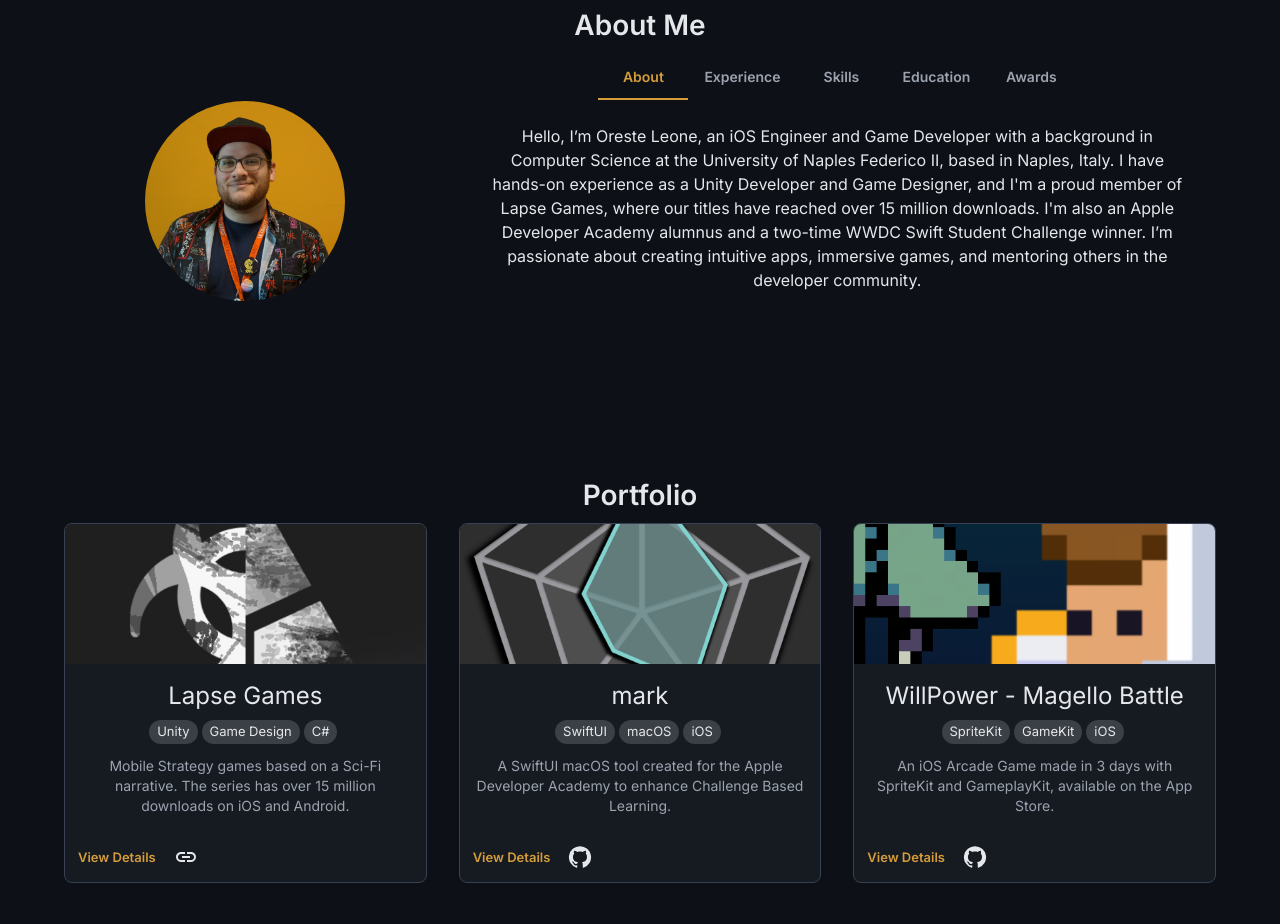
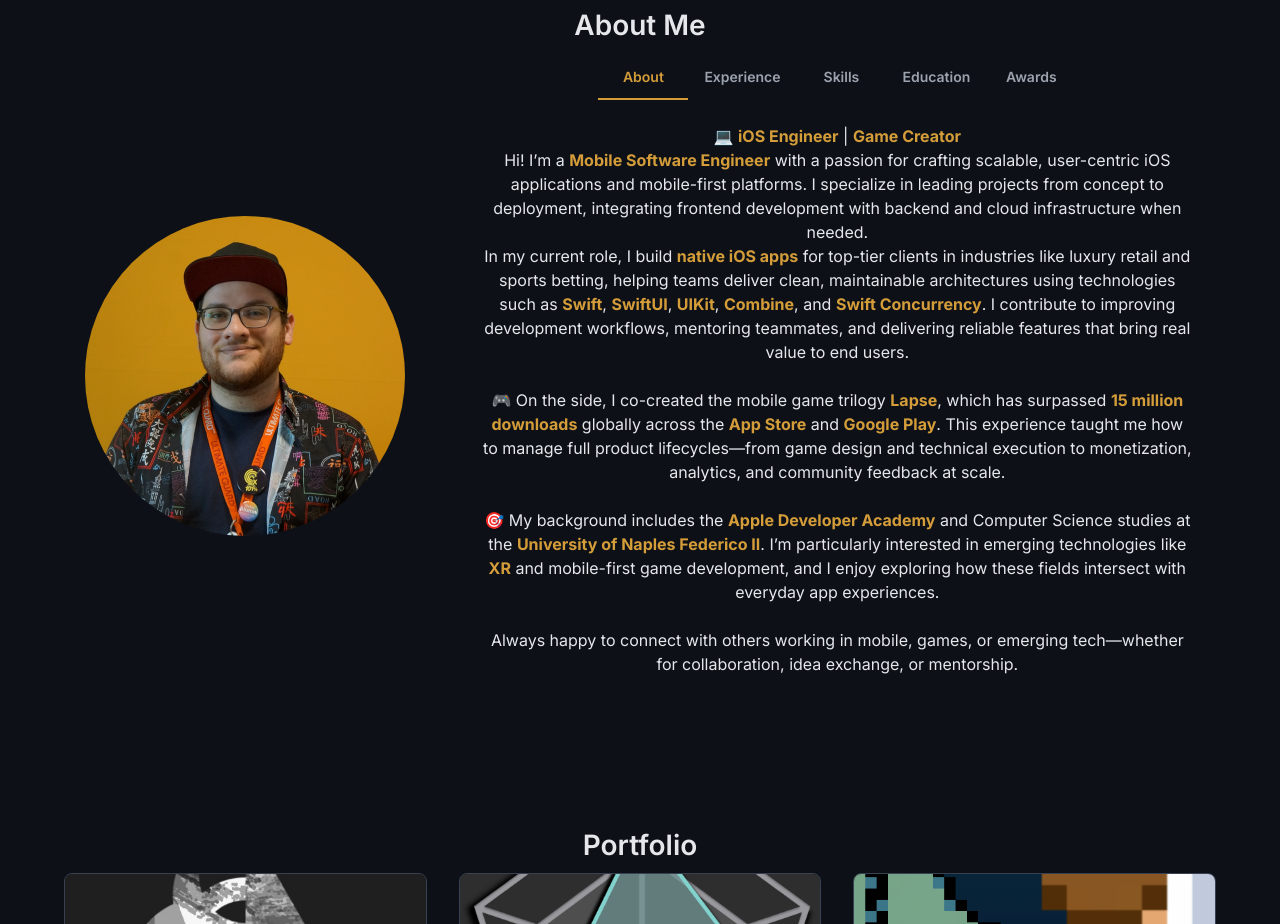
Before and after one commit to orleonedev/orleonedev.github.io, a React (Vite) app: page / in a window 1280 px wide. Shown: the part 920-1844 px from the top of the page. Built offline with nearby package versions, Linux system fonts and the light colour scheme.

Commit message:
enhance about

```diff
--- a/src/components/About.tsx
+++ b/src/components/About.tsx
@@ -4,6 +4,9 @@
 import { skills } from '../data/skills';
 import { education } from '../data/education';
 import { awards } from '../data/awards';
+import { aboutHighlightedText, aboutText } from '../data/about';
+import { MultilineHighlightedTypography } from './MultilineHighlightedTypography';
+
 
 const About: React.FC = () => {
   const [tabIndex, setTabIndex] = useState(0);
@@ -22,7 +25,7 @@
           <Avatar
             alt="Oreste Leone"
             src="/oldPortfolioFiles/assets/img/ProfileSquaredMedium.png"
-            sx={{ width: 200, height: 200 }}
+            sx={{ width: 320, height: 320 }}
           />
         </Grid>
         <Grid size={{ xs: 12, md: 8 }}>
@@ -34,7 +37,12 @@
             <Tab label="Awards" />
           </Tabs>
           <Box sx={{ p: 3, minHeight: 250, overflowY: 'auto' }}>
-            {tabIndex === 0 && <Typography>Hello, I’m Oreste Leone, an iOS Engineer and Game Developer with a background in Computer Science at the University of Naples Federico II, based in Naples, Italy. I have hands-on experience as a Unity Developer and Game Designer, and I'm a proud member of Lapse Games, where our titles have reached over 15 million downloads. I'm also an Apple Developer Academy alumnus and a two-time WWDC Swift Student Challenge winner. I’m passionate about creating intuitive apps, immersive games, and mentoring others in the developer community.</Typography>}
+            {tabIndex === 0 && <MultilineHighlightedTypography
+              text={aboutText}
+              highlightPhrases={aboutHighlightedText}
+              highlightColor='primary.main'
+              variant="body1"
+            />}
             {tabIndex === 1 && (
               <Box>
                 {experiences.map((exp, index) => (
@@ -53,7 +61,7 @@
               </Box>
             )}
             {tabIndex === 3 && (
-                <Box>
+              <Box>
                 {education.map((edu, index) => (
                   <Box key={index} sx={{ mb: 2 }}>
                     <Typography variant="h6">{edu.role} at {edu.company}</Typography>
@@ -63,7 +71,7 @@
               </Box>
             )}
             {tabIndex === 4 && (
-                <Box>
+              <Box>
                 {awards.map((award, index) => (
                   <Box key={index} sx={{ mb: 2 }}>
                     <Typography variant="h6">{award.title}</Typography>
--- /dev/null
+++ b/src/components/MultilineHighlightedTypography.tsx
@@ -0,0 +1,73 @@
+import React from 'react';
+import { Typography, Box } from '@mui/material';
+import type { TypographyProps } from '@mui/material/Typography';
+
+interface MultilineHighlighterProps extends TypographyProps {
+  text: string;
+  highlightPhrases?: string[];
+  highlightColor?: string;
+  highlightWeight?: 'bold' | 'normal' | number;
+}
+
+/**
+ * Reusable component that:
+ * - Renders multiline text (respects \n)
+ * - Highlights specified phrases
+ */
+export const MultilineHighlightedTypography: React.FC<MultilineHighlighterProps> = ({
+  text,
+  highlightPhrases = [],
+  highlightColor = 'yellow',
+  highlightWeight = 'bold',
+  ...typographyProps
+}) => {
+  const renderText = () => {
+    if (highlightPhrases.length === 0) return text;
+
+    // Escape regex characters in phrases
+    const escapeRegex = (s: string) =>
+      s.replace(/[-\/\\^$*+?.()|[\]{}]/g, '\\$&');
+
+    // Create one big regex with all phrases
+    const pattern = highlightPhrases
+      .map(escapeRegex)
+      .sort((a, b) => b.length - a.length) // Match longer phrases first
+      .join('|');
+
+    const regex = new RegExp(`(${pattern})`, 'gi');
+
+    // Split text into lines
+    const lines = text.split('\n');
+
+    return lines.map((line, i) => {
+      const parts = line.split(regex);
+      return (
+        <React.Fragment key={i}>
+          {parts.map((part, j) => {
+            const isMatch = highlightPhrases.some(
+              phrase => phrase.toLowerCase() === part.toLowerCase()
+            );
+            return isMatch ? (
+              <Box
+                key={j}
+                component="span"
+                sx={{
+                  color: highlightColor,
+                  fontWeight: highlightWeight,
+                  display: 'inline',
+                }}
+              >
+                {part}
+              </Box>
+            ) : (
+              <React.Fragment key={j}>{part}</React.Fragment>
+            );
+          })}
+          <br />
+        </React.Fragment>
+      );
+    });
+  };
+
+  return <Typography {...typographyProps}>{renderText()}</Typography>;
+};
--- /dev/null
+++ b/src/data/about.ts
@@ -0,0 +1,27 @@
+export const aboutText =  `💻 iOS Engineer | Game Creator
+Hi! I’m a Mobile Software Engineer with a passion for crafting scalable, user-centric iOS applications and mobile-first platforms. I specialize in leading projects from concept to deployment, integrating frontend development with backend and cloud infrastructure when needed.
+In my current role, I build native iOS apps for top-tier clients in industries like luxury retail and sports betting, helping teams deliver clean, maintainable architectures using technologies such as Swift, SwiftUI, UIKit, Combine, and Swift Concurrency. I contribute to improving development workflows, mentoring teammates, and delivering reliable features that bring real value to end users.
+
+🎮 On the side, I co-created the mobile game trilogy Lapse, which has surpassed 15 million downloads globally across the App Store and Google Play. This experience taught me how to manage full product lifecycles—from game design and technical execution to monetization, analytics, and community feedback at scale.
+
+🎯 My background includes the Apple Developer Academy and Computer Science studies at the University of Naples Federico II. I’m particularly interested in emerging technologies like XR and mobile-first game development, and I enjoy exploring how these fields intersect with everyday app experiences.
+
+Always happy to connect with others working in mobile, games, or emerging tech—whether for collaboration, idea exchange, or mentorship.`;
+
+export const aboutHighlightedText: string[] = [
+  'iOS Engineer',
+  'Game Creator',
+  'Mobile Software Engineer',
+  'native iOS apps',
+  'Swift',
+  'SwiftUI',
+  'UIKit',
+  'Combine',
+  'Swift Concurrency',
+  'Lapse',
+  '15 million downloads',
+  'App Store',
+  'Google Play',
+  'Apple Developer Academy',
+  'University of Naples Federico II',
+  'XR'];
```
